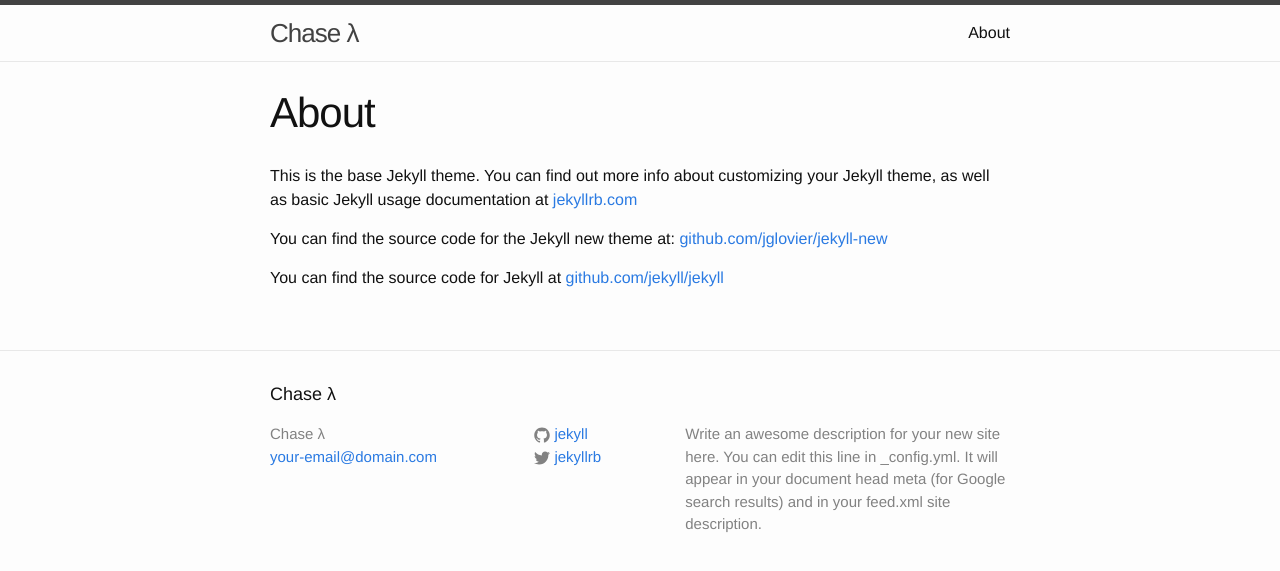
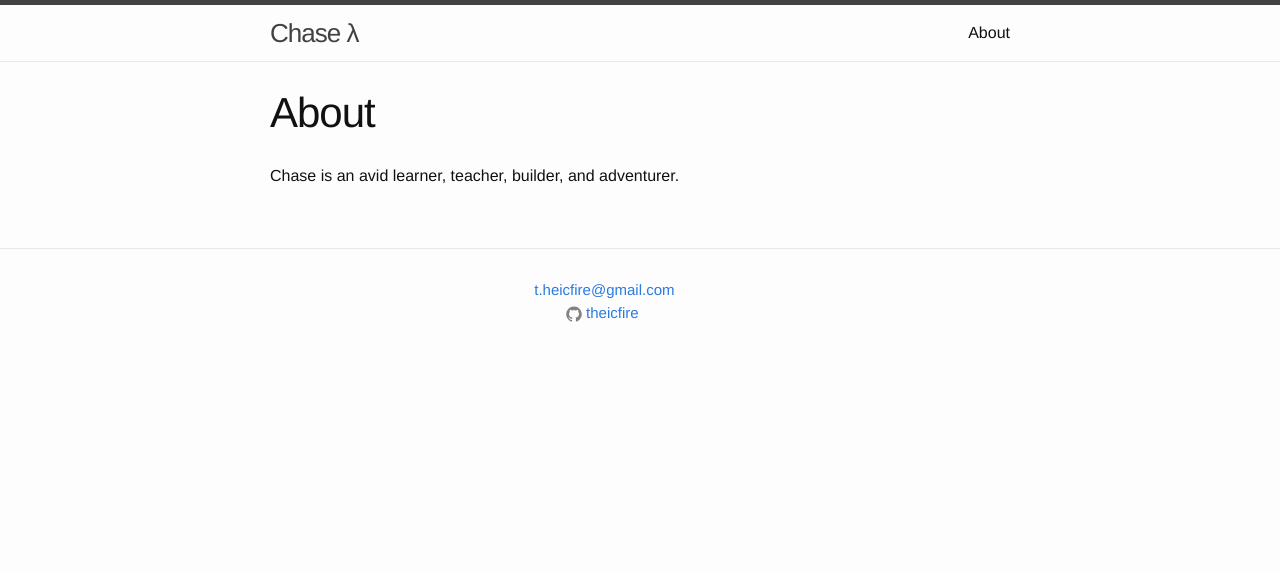
Before and after one commit to chaselambda/chaselambda.github.io, a Jekyll site: the page built from about.md, in a window 1280 px wide. Shown: the top 571 px of the page. Built offline with Jekyll 4.4.1, drawn with Linux system fonts in a browser that asks for light colours.

Commit message:
Presentable blog

```diff
--- a/_config.yml
+++ b/_config.yml
@@ -1,14 +1,11 @@
 # Site settings
 title: Chase λ
-email: your-email@domain.com
+email: t.heicfire@gmail.com
 description: > # this means to ignore newlines until "baseurl:"
-  Write an awesome description for your new site here. You can edit this
-  line in _config.yml. It will appear in your document head meta (for
-  Google search results) and in your feed.xml site description.
 baseurl: "" # the subpath of your site, e.g. /blog/
 url: "http://blog.chaselambda.com" # the base hostname & protocol for your site
-twitter_username: jekyllrb
-github_username:  jekyll
+#twitter_username: jekyllrb
+github_username:  theicfire
 
 # Build settings
 markdown: kramdown
--- a/_includes/footer.html
+++ b/_includes/footer.html
@@ -2,20 +2,23 @@
 
   <div class="wrapper">
 
-    <h2 class="footer-heading">{{ site.title }}</h2>
+    <!--<h2 class="footer-heading">{{ site.title }}</h2>-->
 
     <div class="footer-col-wrapper">
       <div class="footer-col  footer-col-1">
         <ul class="contact-list">
-          <li>{{ site.title }}</li>
-          <li><a href="mailto:{{ site.email }}">{{ site.email }}</a></li>
+          <!--<li>{{ site.title }}</li>-->
+          <!--<li><a href="mailto:{{ site.email }}">{{ site.email }}</a></li>-->
         </ul>
       </div>
 
       <div class="footer-col  footer-col-2">
         <ul class="social-media-list">
+          <li>
+              <span><a href="mailto:{{ site.email }}">{{ site.email }}</a></span>
+          </li>
           {% if site.github_username %}
-          <li>
+          <li style="text-align: center">
             <a href="https://github.com/{{ site.github_username }}">
               <span class="icon  icon--github">
                 <svg viewBox="0 0 16 16">
--- a/about.md
+++ b/about.md
@@ -4,8 +4,4 @@ title: About
 permalink: /about/
 ---
 
-This is the base Jekyll theme. You can find out more info about customizing your Jekyll theme, as well as basic Jekyll usage documentation at [jekyllrb.com](http://jekyllrb.com/)
-
-You can find the source code for the Jekyll new theme at: [github.com/jglovier/jekyll-new](https://github.com/jglovier/jekyll-new)
-
-You can find the source code for Jekyll at [github.com/jekyll/jekyll](https://github.com/jekyll/jekyll)
+Chase is an avid learner, teacher, builder, and adventurer.
```
